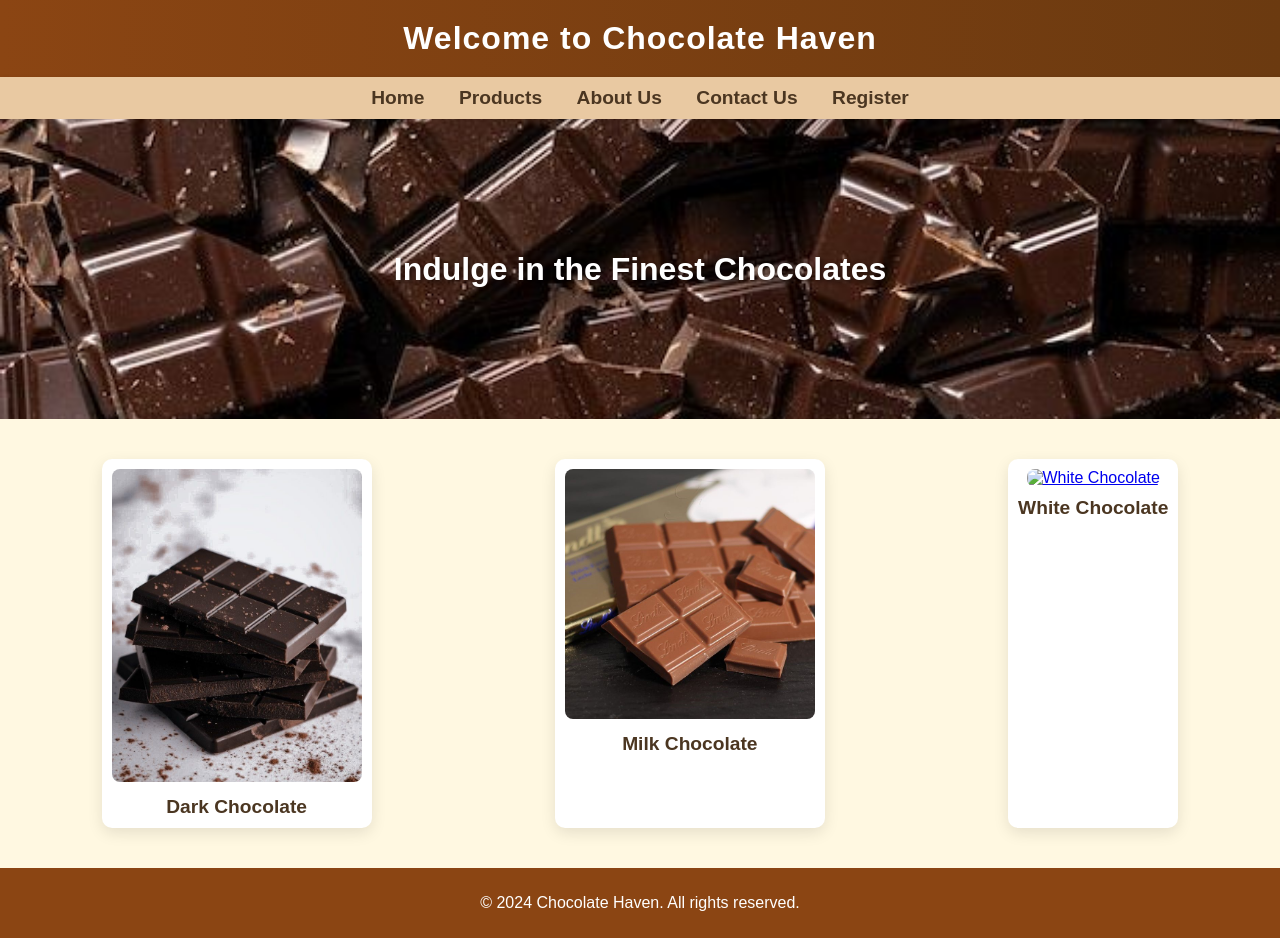
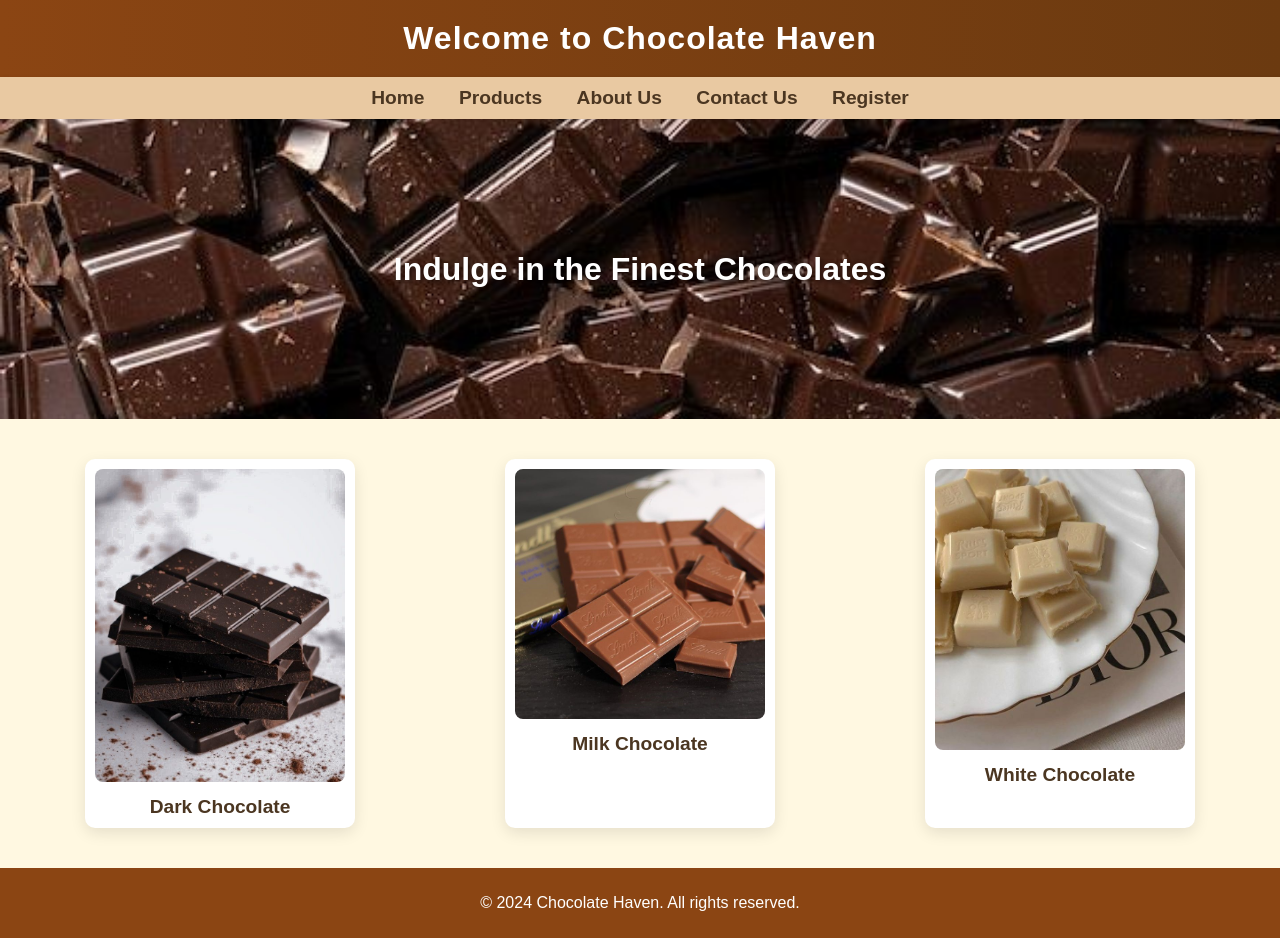
Before and after one commit to Leeno0/chocolate-haven, a plain HTML site: page home.html in a window 1280 px wide. Drawn offline with Linux system fonts and the light colour scheme; files whose address does not match are found by name.

Commit message:
Update home.html

```diff
--- a/home.html
+++ b/home.html
@@ -123,7 +123,7 @@
         </div>
         <div class="chocolate-item">
             <a href="products.html#whiteChocolate">
-                <img src="images/white chocolate .jpg" alt="White Chocolate">
+                <img src="https://github.com/Leeno0/chocolate-haven/blob/main/white%20chocolate%20.jpg?raw=true" alt="White Chocolate">
             </a>
             <p>White Chocolate</p>
         </div>
```
